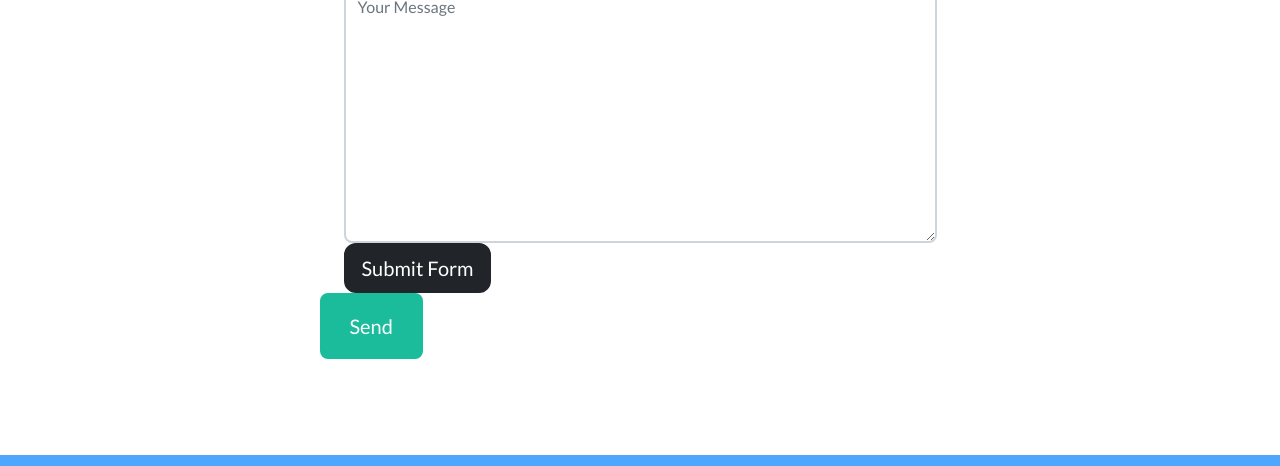
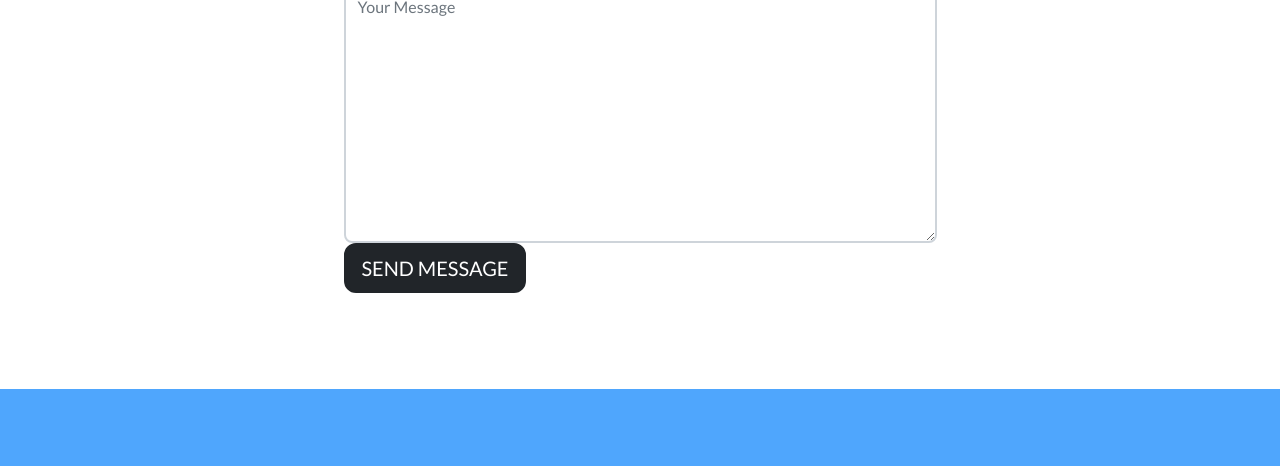
Before and after one commit to SulzTechBotanist/sulztechbotanist.github.io, a plain HTML site: page index.html in a window 1280 px wide. Shown: the part 2100-2566 px from the top of the page. Drawn offline with nearby package versions, Linux system fonts and the light colour scheme.

Commit message:
Update index.html

```diff
--- a/index.html
+++ b/index.html
@@ -172,45 +172,10 @@
     <div class="form-group">
       <textarea placeholder="Your Message" class="form-control" name="message" rows="10" required></textarea>
     </div>
-    <button type="submit" class="btn btn-lg btn-dark btn-block">Submit Form</button>
+    <button type="submit" class="btn btn-lg btn-dark btn-block">SEND MESSAGE</button>
   </form>
 </div>
-                            <!-- Submit success message-->
-                            <!---->
-                            <!-- This is what your users will see when the form-->
-                            <!-- has successfully submitted-->
-                            <div class="d-none" id="submitSuccessMessage">
-                             <!--    <div class="text-center mb-3">
-                                    <div class="fw-bolder">Form submission successful!</div>
-                                    To activate this form, sign up at
-                                    <br />
-                                    <a href="https://startbootstrap.com/solution/contact-forms">https://startbootstrap.com/solution/contact-forms</a>
-                                </div> -->
-                            </div>
-                            <!-- Submit error message-->
-                            <!---->
-                            <!-- This is what your users will see when there is-->
-                            <!-- an error submitting the form-->
-                            <div class="d-none" id="submitErrorMessage"><div class="text-center text-danger mb-3">Error sending message!</div></div>
-                            <!-- Submit Button-->
-                            <button class="btn btn-primary btn-xl" id="submitButton" type="submit">Send</button>
-                        </form>
-                        <!-- <script src= "https://smtpjs.com/v3/smtp.js"></script> -->
-                  <!--       <script>
-                            function sendEmail() {
-                                    Email.send({
-                            Host : "smtp.gmail.com",
-                            Username : "lylesuleman@gmail.com",
-                            Password : "$ulz@B!gD0g*22",
-                            To : 'francesclarelitten@gmail.com',
-                            From : document.getElementById("email").value,
-                            Subject : "New client contact form",
-                            Body : "And this is the body"
-                        }).then(
-                          message => alert(message)
-                        );
-                            }
-                        </script> -->
+
                     </div>
                 </div>
             </div>
```
